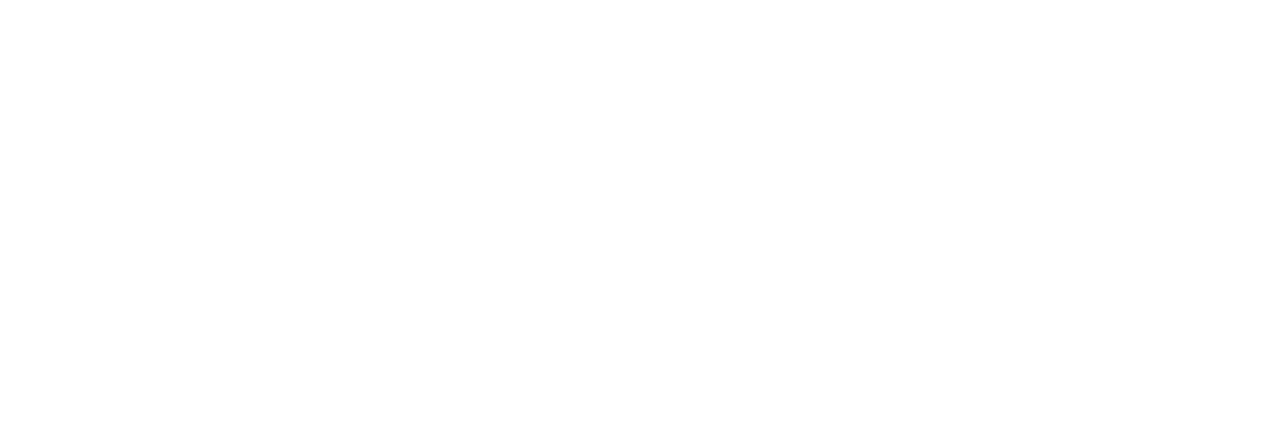
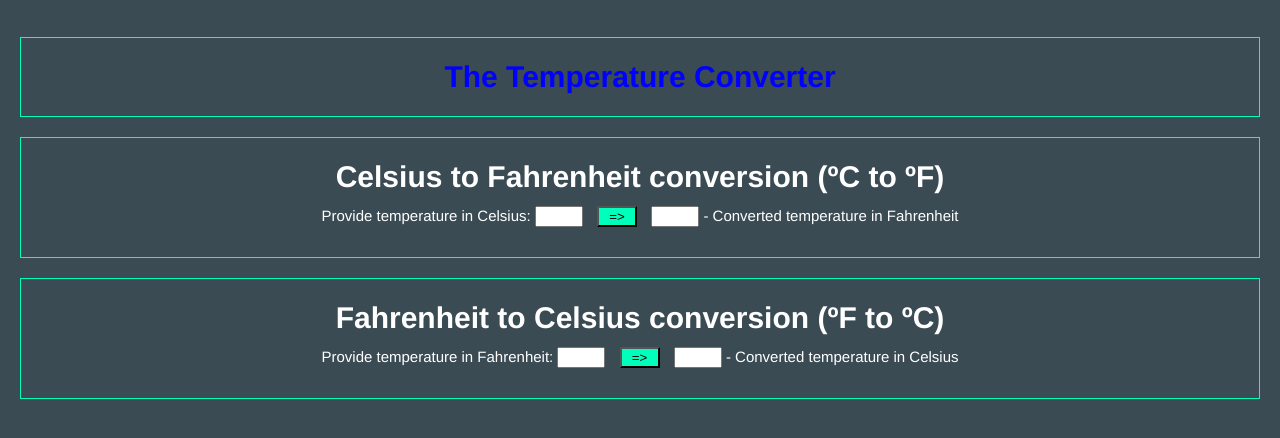
Before and after one commit to Geekays/Converter, a plain HTML site: page Converter/wwwroot/index.html in a window 1280 px wide. Drawn offline with nearby package versions, Linux system fonts and the light colour scheme; no server answers.

Commit message:
Added HTML and CSS

```diff
--- /dev/null
+++ b/Converter/wwwroot/Style.css
@@ -0,0 +1,38 @@
+/* style.css
+ * This file provides css styles.
+ */
+body, html {
+    background-color: #3b4b54;
+    width: 100%;
+    height: 100%;
+    margin: 0 auto;
+    font-family: "HelveticaNeue-Light", "Helvetica Neue Light", "Helvetica Neue", "HelvLightIBM", Arial, sans-serif;
+    font-weight: 100;
+    font-size: 15px;
+    color: #ffffff;
+    font-weight: 100;
+    font-size: 15px;
+}
+
+a {
+    color: #00aed1;
+}
+
+h1 {
+    font-weight: bold;
+    font-size: 2em;
+    padding-left: 10%;
+    padding-right: 10%;
+    margin: 0 auto;
+    text-align: center;
+}
+
+
+.blue {
+    color: #00aed1;
+}
+
+
+.center {
+    padding-top: 10%;
+}
--- a/Converter/wwwroot/index.html
+++ b/Converter/wwwroot/index.html
@@ -1,10 +1,107 @@
 <!DOCTYPE html>
 <html>
 <head>
-    <meta charset="utf-8" />
-    <title></title>
+    <title>ASP.NET Core Converter</title>
+    <meta http-equiv="Content-Type" content="text/html; charset=utf-8">
+    <meta name="viewport"
+          content="width=device-width,initial-scale=1,maximum-scale=1,minimum-scale=1,user-scalable=no" />
+    <meta name="apple-mobile-web-app-capable" content="yes" />
+    <link rel="stylesheet" href="style.css" />
+    <script src="https://ajax.googleapis.com/ajax/libs/jquery/2.1.3/jquery.min.js"></script>
+    <style>
+        span {
+            padding: 10px;
+        }
+
+        input {
+            width: 40px;
+        }
+
+            input[type=button] {
+                background: rgb(0, 255, 187);
+            }
+
+        .row {
+            border: 1px solid rgb(0, 255, 187);
+            padding: 20px;
+            margin: 20px;
+            line-height: 1.2em;
+        }
+
+        div {
+            padding: 10px;
+        }
+
+        h1 {
+            padding-top: 10px;
+            padding-bottom: 10px;
+        }
+
+        #hdr {
+            color: blue;
+        }
+    </style>
 </head>
+<script>
+	$(document).ready(function() {
+		console.log("Ready!");
+		$.get( "api/hello", function(data) {
+			console.log("good", data.message);
+	  		$('#messageText').text(data.message);
+		})
+		.fail(function(err) {
+	   	alert( "ERROR calling API" );
+	  })
+
+
+		$("#c2f").click( function() {
+		console.log("Starting C 2 F");
+		$.get("api/ctof/"+$("#c1").val(), function(data) {
+			console.log("Returned: ", data.result);
+			$('#f1').val(data.result);
+		})
+		});
+
+		$("#f2c").click( function() {
+			console.log("Starting F 2 C");
+			$.get("api/ftoc/"+$("#f2").val(), function(data) {
+				console.log("Returned: ", data.result);
+				$('#c2').val(data.result);
+			})
+			});
+
+	});
+</script>
 <body>
+    <br>
+    <div class="row">
+        <!--
+         <h1>
+            <b>Message from <a href="api/hello">/api/hello</a></b> :
+            <span id="messageText"></span>
+        </h1>
+        <p></p>
+         -->
+        <h1 id="hdr">The Temperature Converter</h1>
+    </div>
 
+    <div class="row">
+        <h1>Celsius to Fahrenheit conversion (ºC to ºF)</h1>
+        <div align="center">
+            <span>Provide temperature in Celsius: <input type="text" id="c1" name="c1" /></span>
+            <input type="button" id="c2f" value="=>" />
+            <span><input type="text" id="f1" name="f1" /> - Converted temperature in Fahrenheit</span>
+        </div>
+    </div>
+
+
+    <div class="row">
+        <h1>Fahrenheit to Celsius conversion (ºF to ºC)</h1>
+        <div align="center">
+            <span>Provide temperature in Fahrenheit: <input type="text" id="f2" name="f2" /></span>
+            <input type="button" id="f2c" value="=>" />
+            <span><input type="text" id="c2" name="c2" /> - Converted temperature in Celsius</span>
+        </div>
+    </div>
 </body>
 </html>
```
